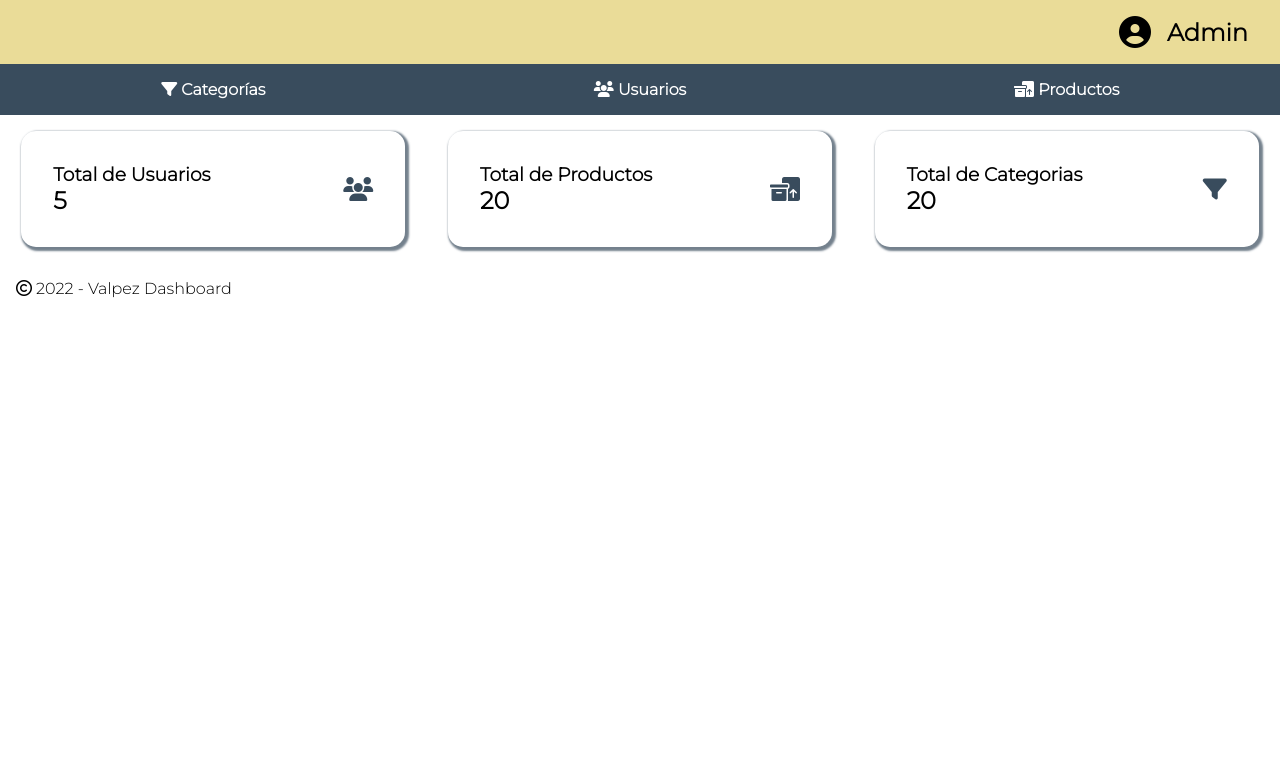
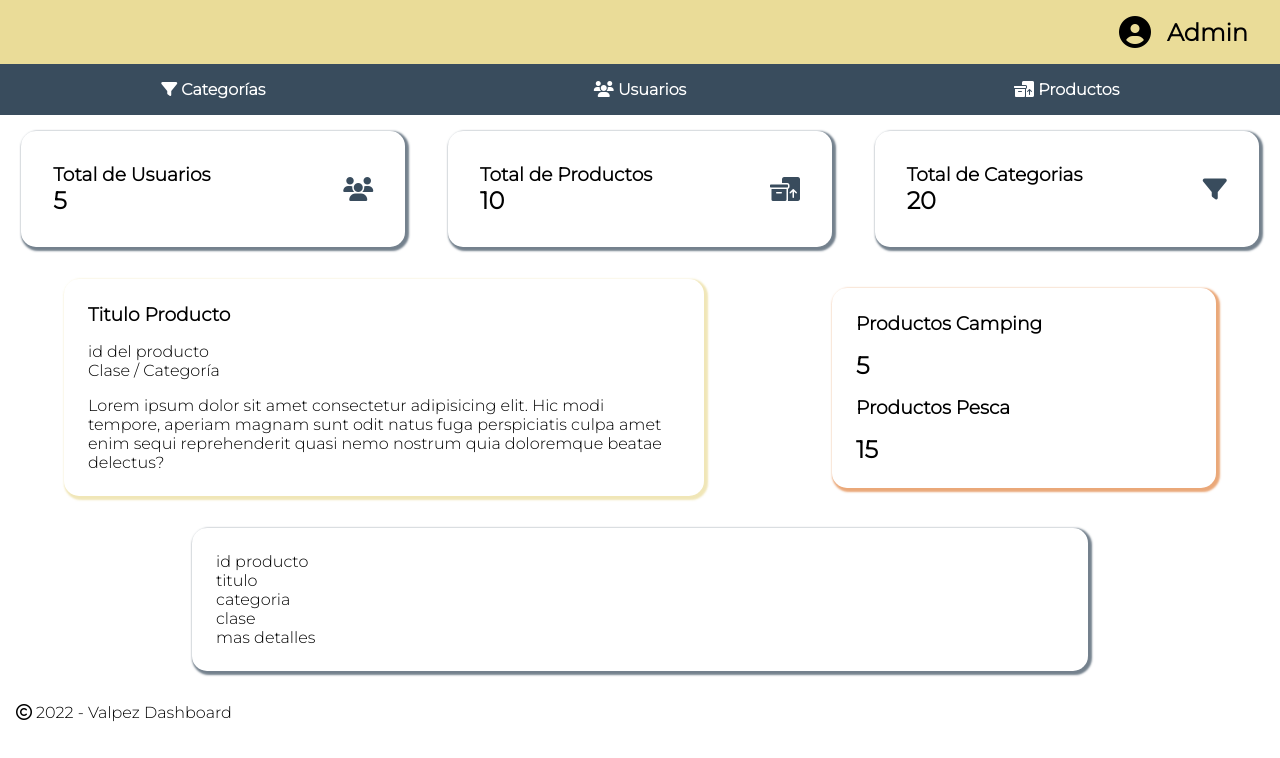
Before and after one commit to EdwinIvanS/Grupo_5_Valpez_DashBoard, a React (Create React App) app in the folder dashboard-valpez/: page / in a window 1280 px wide. Shown: the top 758 px of the page. Built offline with nearby package versions, Linux system fonts and the light colour scheme.

Commit message:
Agrego componentes de LastProduct ProductsList y Categories

```diff
--- a/dashboard-valpez/public/index.html
+++ b/dashboard-valpez/public/index.html
@@ -12,7 +12,6 @@
       manifest.json provides metadata used when your web app is installed on a
       user's mobile device or desktop. See https://developers.google.com/web/fundamentals/web-app-manifest/
     -->
-    <link rel="manifest" href="%PUBLIC_URL%/manifest.json" />
     <!--
       Notice the use of %PUBLIC_URL% in the tags above.
       It will be replaced with the URL of the `public` folder during the build.
--- a/dashboard-valpez/src/assets/css/styles.css
+++ b/dashboard-valpez/src/assets/css/styles.css
@@ -45,6 +45,23 @@ button {
     font-size: 1.5rem;
 }
 
+.categories {
+    border: none;
+    border-radius: 15px;
+    box-shadow: 2px 2px 2px 2px rgba(225,131,64, 0.7);
+    margin: 1rem;
+    padding: 1rem;
+    width: 30%;
+}
+
+.categories-section {
+    padding: 0.5rem;
+}
+
+.categories-section h3{
+    margin-bottom: 1rem;
+}
+
 .footer {
     padding: 1rem;
 }
@@ -60,6 +77,24 @@ button {
 
 .header-info {
     margin-right: 1rem;
+}
+
+
+.lastProduct {
+    border: none;
+    border-radius: 15px;
+    box-shadow: 2px 2px 2px 2px rgba(234,220,152, 0.7);
+    margin: 1rem;
+    padding: 1rem;
+    width: 50%;
+}
+
+.lastProduct-section {
+    padding: 0.5rem;
+}
+
+.lastProduct-section h3{
+    margin-bottom: 1rem;
 }
 
 .main {
@@ -97,3 +132,21 @@ button {
     padding: 0;
 
 }
+
+.productsList {
+    border: none;
+    border-radius: 15px;
+    box-shadow: 2px 2px 2px 2px rgba(57,76,93,0.7);
+    margin: 1rem;
+    padding: 1rem;
+    width: 70%;
+}
+
+.productsList-section {
+    display: grid;
+    padding: 0.5rem;
+}
+
+.productsList-section {
+    padding: 0.5rem;
+}
--- /dev/null
+++ b/dashboard-valpez/src/components/Categories.jsx
@@ -0,0 +1,17 @@
+function Categories(props) {
+
+    return (
+        <div className="categories">
+            <div className="categories-section">
+                <h3>Productos Camping</h3>
+                <h2>5</h2>
+            </div>
+            <div className="categories-section">
+                <h3>Productos Pesca</h3>
+                <h2>15</h2>
+            </div>
+        </div>
+    );
+  }
+
+export default Categories;
--- /dev/null
+++ b/dashboard-valpez/src/components/LastProduct.jsx
@@ -0,0 +1,17 @@
+function LastProduct(props) {
+
+    return (
+        <div className="lastProduct">
+            <div className="lastProduct-section">
+                <h3>Titulo Producto</h3>
+                <p>id del producto</p>
+                <p>Clase / Categoría</p>
+            </div>
+            <div className="lastProduct-section">
+                <p>Lorem ipsum dolor sit amet consectetur adipisicing elit. Hic modi tempore, aperiam magnam sunt odit natus fuga perspiciatis culpa amet enim sequi reprehenderit quasi nemo nostrum quia doloremque beatae delectus?</p>
+            </div>
+        </div>
+    );
+  }
+
+export default LastProduct;
--- a/dashboard-valpez/src/components/Main.jsx
+++ b/dashboard-valpez/src/components/Main.jsx
@@ -1,11 +1,30 @@
 import { useEffect, useState } from 'react';
 import axios from "axios";
 import TotalBox from "./TotalBox";
+import LastProduct from './LastProduct';
+import Categories from './Categories';
+import ProductsList from './ProductsList';
+
 function Main() {
 
-    let productos = {total: 20, icon: <i class="fa-solid fa-boxes-packing"></i>};
-    let usuarios = {total: 5, icon: <i class="fa-solid fa-users"></i>};
-    let categorias = {total: 20, icon:<i class="fa-solid fa-filter"></i>};
+    /*let [products, setProducts] = useState([]);
+
+    useEffect(async () => {
+        let products = await getProductsData();
+        setProducts(products)
+    }, []);
+
+    let getProductsData = async () => {
+        let products = await axios.get('http://localhost:3001/api/products')
+        return products
+    }    */
+
+
+
+
+    let productos = {total: 10, icon: <i className="fa-solid fa-boxes-packing"></i>};
+    let usuarios = {total: 5, icon: <i className="fa-solid fa-users"></i>};
+    let categorias = {total: 20, icon:<i className="fa-solid fa-filter"></i>};
 
 
 
@@ -14,6 +33,9 @@ function Main() {
             <TotalBox titulo="Total de Usuarios" total={usuarios.total} icon={usuarios.icon}/>
             <TotalBox titulo="Total de Productos" total={productos.total} icon={productos.icon}/>
             <TotalBox titulo="Total de Categorias" total={categorias.total} icon={categorias.icon}/>
+            <LastProduct/>
+            <Categories/>
+            <ProductsList/>
         </div>
     );
   }
--- a/dashboard-valpez/src/components/NavBar.jsx
+++ b/dashboard-valpez/src/components/NavBar.jsx
@@ -1,7 +1,7 @@
 import {Link} from "react-router-dom";
 
 function NavBar() {
-    let options = [{name:"Categorías", url:"/categories", icon:<i class="fa-solid fa-filter"></i>}, {name:"Usuarios", url: "/users", icon: <i class="fa-solid fa-users"></i>},{name:"Productos", url:"/products", icon: <i class="fa-solid fa-boxes-packing"></i>}]
+    let options = [{name:"Categorías", url:"/categories", icon:<i className="fa-solid fa-filter"></i>}, {name:"Usuarios", url: "/users", icon: <i className="fa-solid fa-users"></i>},{name:"Productos", url:"/products", icon: <i className="fa-solid fa-boxes-packing"></i>}]
 
     return (
         <div className="navBar">
--- /dev/null
+++ b/dashboard-valpez/src/components/ProductsList.jsx
@@ -0,0 +1,16 @@
+function ProductsList(props) {
+
+    return (
+        <div className="productsList">
+            <div className="productsList-section">
+                <span>id producto</span>
+                <span>titulo</span>
+                <span>categoria</span>
+                <span>clase</span>
+                <span>mas detalles</span>
+            </div>
+        </div>
+    );
+  }
+
+export default ProductsList;
```
Also changed, not shown: dashboard-valpez/public/manifest.json (deleted), dashboard-valpez/public/robots.txt (deleted).
